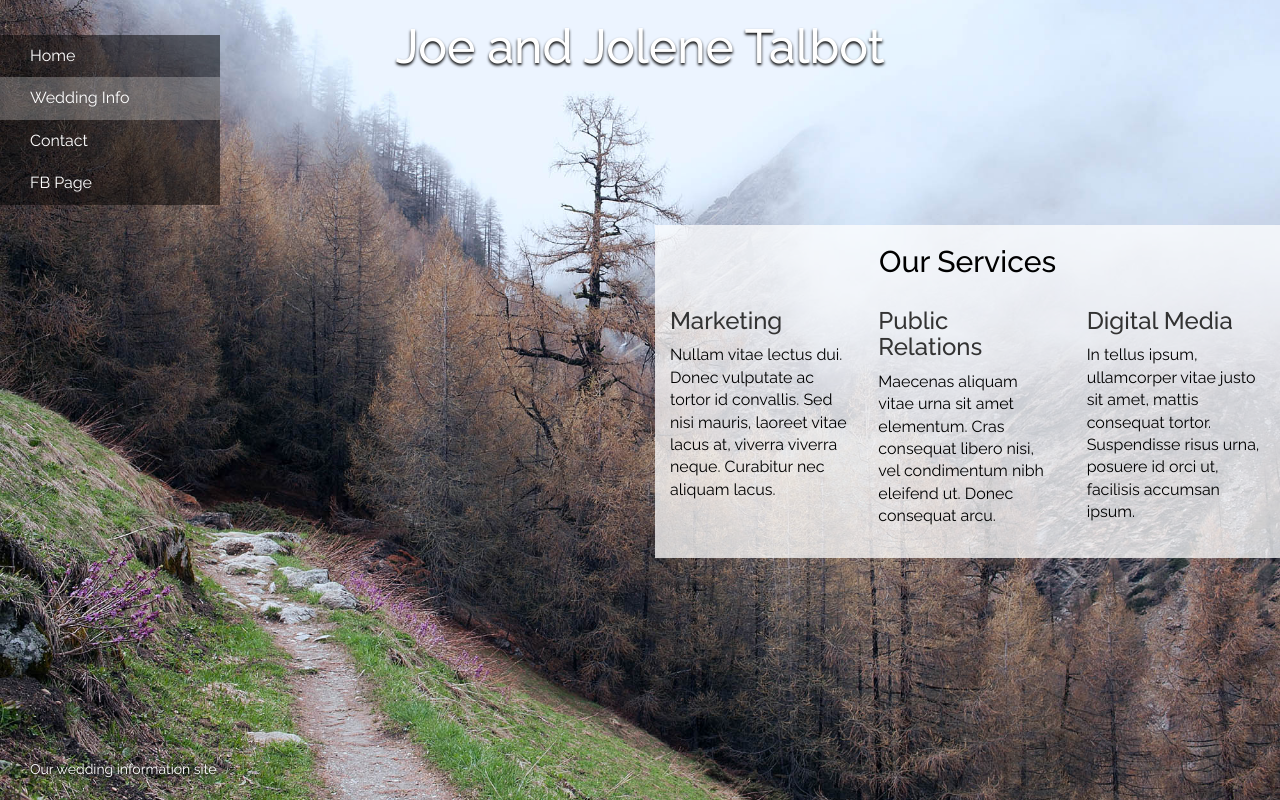
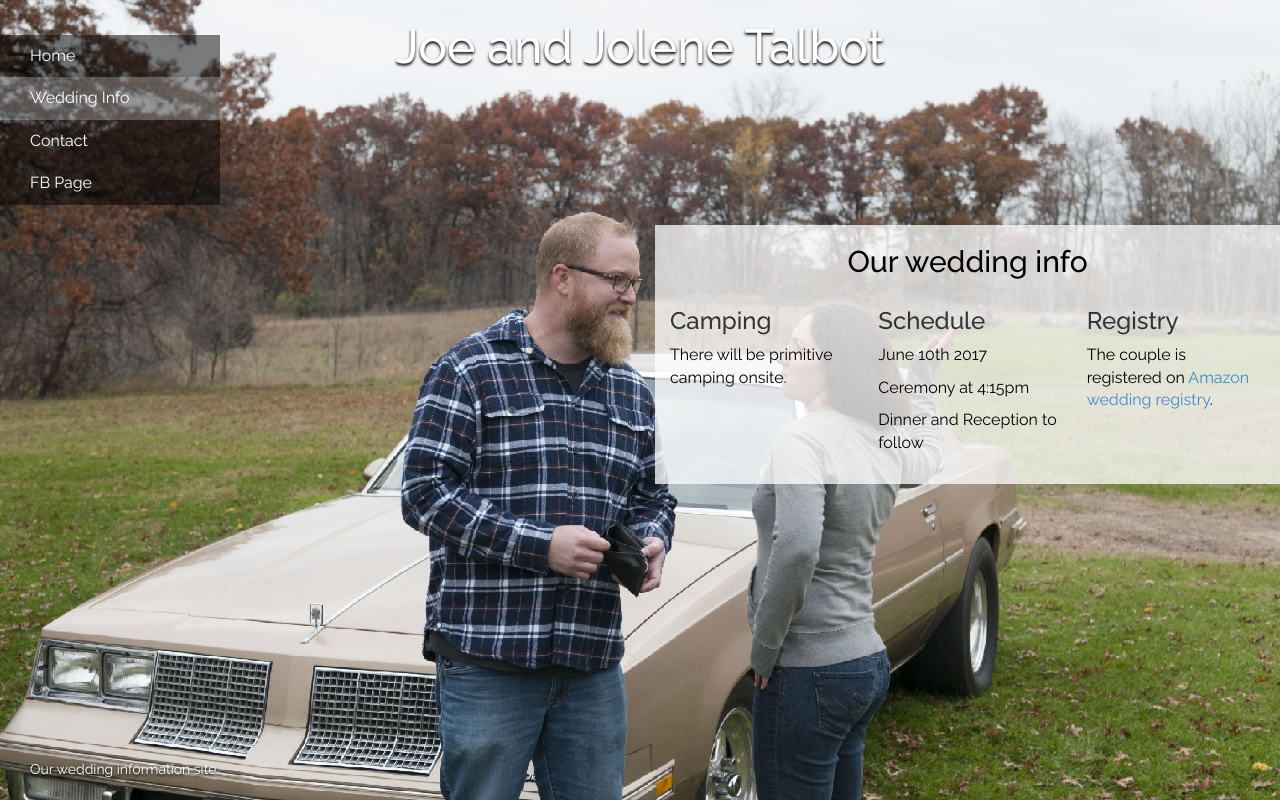
Before and after one commit to JoeTalbot/googleurtwitter.com, a plain HTML site: page index.html in a window 1280 px wide. Both pictures are taken after a click on the link "Wedding Info". Drawn offline with Linux system fonts and the light colour scheme; some packages are replaced by stand-ins of ours.

Commit message:
updated more content

```diff
--- a/index.html
+++ b/index.html
@@ -39,7 +39,7 @@ http://www.templatemo.com/tm-398-nature
             <div class="menu visible-md visible-lg">
                 <ul id="menu-list">
                     <li class="active home-menu"><a href="#home">Home</a></li>
-                    <li class="services-menu"><a href="#services">Wedding Info</a></li>
+                    <li class="weddinginfo-menu"><a href="#weddinginfo">Wedding Info</a></li>
                     <li class="contact-menu"><a href="#contact">Contact</a></li>
                     <li><a rel="nofollow" target="_parent" href="https://www.facebook.com/jolene.linn" class="external">FB Page</a></li>
                 </ul>
@@ -48,10 +48,8 @@ http://www.templatemo.com/tm-398-nature
             <div class="image-section">
                 <div class="image-container">
                     <img src="images/joeandjo1.jpg" id="home-img" class="main-img inactive" alt="Home">
-                    <img src="images/nature2.jpg" id="about-img" class="inactive" alt="About">
-                    <img src="images/nature3.jpg" id="services-img"  class="inactive" alt="Services">
-                    <img src="images/nature4.jpg" id="testimonial-img" class="inactive" alt="Testimonial">
-                    <img src="images/nature5.jpg" id="contact-img" class="inactive" alt="Contact">
+                    <img src="images/joeandjo2.jpg" id="weddinginfo-img"  class="inactive" alt="weddinginfo">
+                    <img src="images/joeandjo3.jpg" id="contact-img" class="inactive" alt="Contact">
                 </div>
             </div>
 
@@ -76,21 +74,23 @@ http://www.templatemo.com/tm-398-nature
                             </div>
                         </section><!-- /.about-text -->
 
-                        <section id="services-text" class="inactive">
-                            <h2 class="text-center">Our Services</h2>
+                        <section id="weddinginfo-text" class="inactive">
+                            <h2 class="text-center">Our wedding info</h2>
                             <div class="col-sm-4 col-md-4">
-                                <h3>Marketing</h3>
-                                <p>Nullam vitae lectus dui. Donec vulputate ac tortor id convallis. Sed nisi mauris, laoreet vitae lacus at, viverra viverra neque. Curabitur nec aliquam lacus.</p>
+                                <h3>Camping</h3>
+                                <p>There will be primitive camping onsite.</p>
                             </div>
                             <div class="col-sm-4 col-md-4">
-                                <h3>Public Relations</h3>
-                                <p>Maecenas aliquam vitae urna sit amet elementum. Cras consequat libero nisi, vel condimentum nibh eleifend ut. Donec consequat arcu.</p>
+                                <h3>Schedule</h3>
+                                <p>June 10th 2017</p>
+                                <p>Ceremony at 4:15pm</p>
+                                <p>Dinner and Reception to follow</p>
                             </div>
                             <div class="col-sm-4 col-md-4">
-                                <h3>Digital Media</h3>
-                                <p>In tellus ipsum, ullamcorper vitae justo sit amet, mattis consequat tortor. Suspendisse risus urna, posuere id orci ut, facilisis accumsan ipsum.</p>
+                                <h3>Registry</h3>
+                                <p>The couple is registered on <a href="https://www.amazon.com/wedding/joe-talbot-jolene-linn-nowthen-june-2017/registry/943147X5K1A0">Amazon wedding registry</a>.</p>
                             </div>
-                        </section><!-- /.services-text -->
+                        </section><!-- /.weddinginfo-text -->
 
                         <section id="testimonial-text" class="inactive">
                             <div class="col-sm-12 col-md-12">
@@ -110,7 +110,7 @@ http://www.templatemo.com/tm-398-nature
 
                                 <div class="row">
                                     <div class="col-sm-6 col-md-6">
-                                        <div  id="map-canvas"></div>
+                                        <div id="map-canvas"></div>
                                         <p>
 7415 Old Viking Blvd NW, Anoka, MN 55303</p>
                                     </div>
--- a/js/templatemo_script.js
+++ b/js/templatemo_script.js
@@ -99,7 +99,6 @@ function loadGoogleMap(){
     // load google map
     var script = document.createElement('script');
     script.type = 'text/javascript';
-    script.src = 'https://maps.googleapis.com/maps/api/js?v=3.exp&sensor=false&' +
-        'callback=initialize';
+    script.src = 'https://maps.googleapis.com/maps/api/js?key=AIzaSyAUT4q4Q4P-mMPanCD5OOJ_ru2pg4wxM3Q&callback=initialize'
     document.body.appendChild(script);
 }
```
Also changed, not shown: images/joeandjo1.jpg, images/joeandjo2.JPG (added), images/joeandjo3.JPG (added), images/nature1.jpg (deleted), images/nature2.jpg (deleted), images/nature3.jpg (deleted), images/nature4.jpg (deleted), images/nature5.jpg (deleted).
